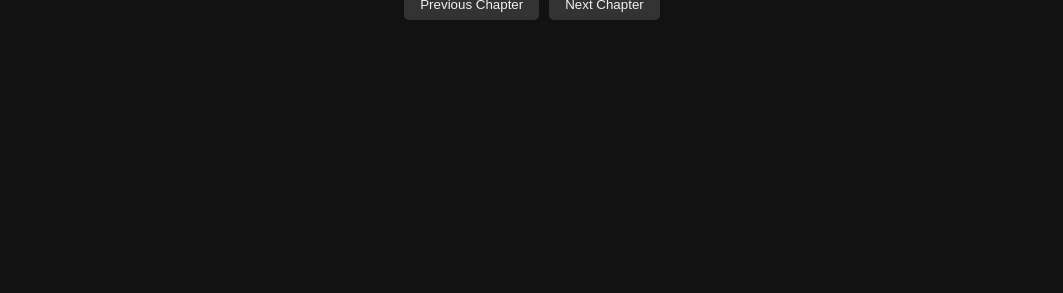
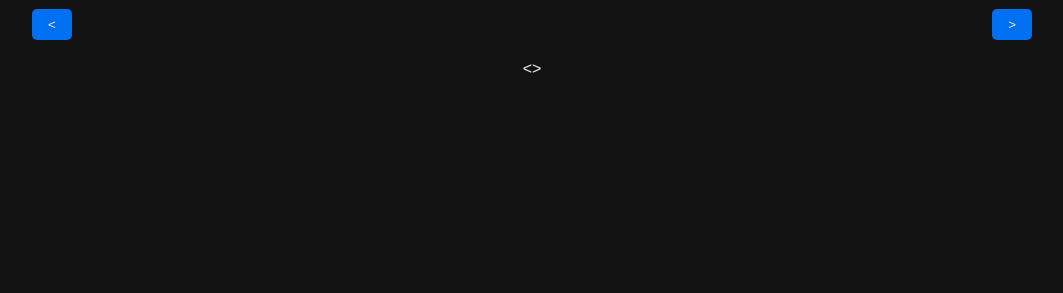
Before and after one commit to vinnyborderhops/manga-website, a Flask app: template templates/chapter.html in a window 1280 px wide. Shown: the part 507-800 px from the top of the page, without its empty margins (108-1171 px from the left). Run offline with Flask 3, Linux system fonts and the light colour scheme; the template is opened without the code that fills it: most values are stand-ins (such as "Sample title", 1, 10 or a date in 2020); a database or web service that is not in the repository returns one stand-in record (values such as "Sample title"); data that the repository does not hold is empty.

Commit message:
Add files via upload

```diff
--- a/static/styles.css
+++ b/static/styles.css
@@ -63,6 +63,7 @@ input[type="text"] {
     display: block;
     margin: 0 auto 5px auto;
 }
+
 a {
     color: #f0f0f0;
     text-decoration: none;
@@ -82,33 +83,68 @@ a {
 #bottomNav {
     margin: 20px 0;
     display: flex;
-    justify-content: center;
-    gap: 10px;
+    justify-content: space-between;
+    /* previous = left, next = right */
+    align-items: center;
+    width: 90%;
+    max-width: 1000px;
+    margin-left: auto;
+    margin-right: auto;
+}
+
+#topNavPrevious,
+#bottomNavPrevious {
+    text-align: left;
+}
+
+#topNavNext,
+#bottomNavNext {
+    text-align: right;
 }
 
 button {
     padding: 8px 16px;
     border: none;
     border-radius: 5px;
-    background-color: #333;
+    background-color: #0070F3;
     color: #f0f0f0;
     cursor: pointer;
-    transition: background 0.2s;
+    transition: transform 0.15s ease, background-color 0.15s ease;
+    margin-top: 10px;
 }
 
 button:hover {
-    background-color: #555;
+    background-color: #0065d8;
+    transform: scale(1.05);
+}
+
+button:active {
+    background-color: #0177ff;
+    transform: scale(.95);
 }
 
 #homeButton {
     position: fixed;
     top: 10px;
     left: 10px;
-    z-index: 1000; /* stay on top */
+    z-index: 1000;
+    /* stay on top */
 }
 
 #homeButton img {
-    width: 40px;   /* adjust size */
+    width: 40px;
     height: 40px;
     cursor: pointer;
+    transition: transform 0.2s ease;
+    /* smooth animation */
 }
+
+#homeButton img:hover {
+    transform: scale(1.05);
+    /* slightly bigger on hover */
+}
+
+#homeButton img:active {
+    transform: scale(0.95);
+    /* shrink slightly when clicked */
+}
--- a/templates/chapter.html
+++ b/templates/chapter.html
@@ -14,18 +14,26 @@
     {% if chapter_title %}<h2>{{ chapter_title }}</h2>{% endif %}
 
     <div id="topNav">
-        <button id="prevChapterTop">Previous Chapter</button>
-        <button id="nextChapterTop">Next Chapter</button>
+        <div id="topNavPrevious">
+            <button id="prevChapterTop">&lt;</button>
+        </div>
+        <div id="topNavNext">
+            <button id="nextChapterTop">&gt;</button>
+        </div>
     </div>
 
     <div id="chapterPages"></div>
 
     <div id="bottomNav">
-        <button id="prevChapterBottom">Previous Chapter</button>
-        <button id="nextChapterBottom">Next Chapter</button>
+        <div id="bottomNavPrevious">
+            <button id="prevChapterBottom">&lt;</button>
+        </div>
+        <div id="bottomNavNext">
+            <button id="nextChapterBottom">&gt;</button>
+        </div>
     </div>
 
-    <script>
+    <<script>
         const chapterPagesDiv = document.getElementById("chapterPages");
         let currentIndex = 0;
         const CHUNK_SIZE = 5;
@@ -101,7 +109,7 @@
         document.getElementById("prevChapterBottom").onclick = () => goToChapter(currentChapterIndex - 1);
         document.getElementById("nextChapterBottom").onclick = () => goToChapter(currentChapterIndex + 1);
 
-    </script>
+    </script>>
 </body>
 
 </html>
```
